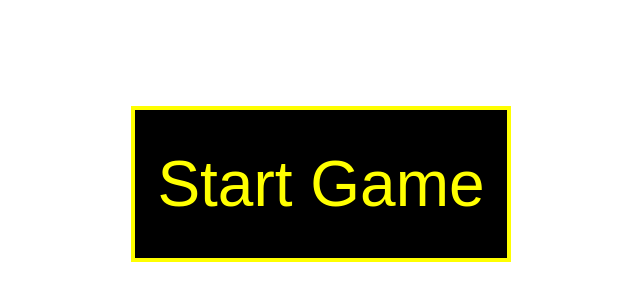
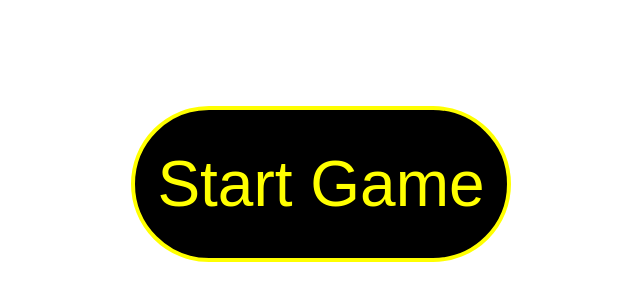
Before and after one commit to Jan-BaptistVandeuren/Banana-incremental, a plain HTML site: page index.html in a window 1280 px wide. Shown: the part 216-516 px from the top of the page, without its empty margins (319-959 px from the left). Drawn offline with Linux system fonts and the light colour scheme.

Commit message:
rounded start button

```diff
--- a/index.html
+++ b/index.html
@@ -22,6 +22,8 @@
                 top: 40%;
                 left: 35%;
 
+                border-radius: 6rem;
+
             }
             .button:hover{
                 background-color: yellow;
```
